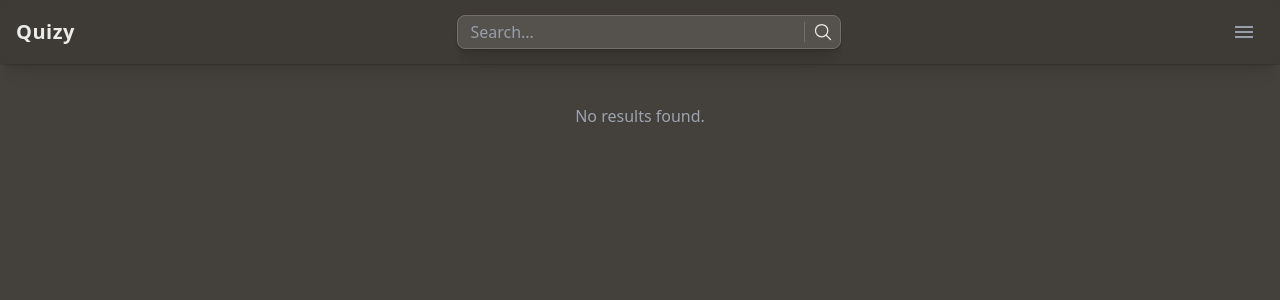
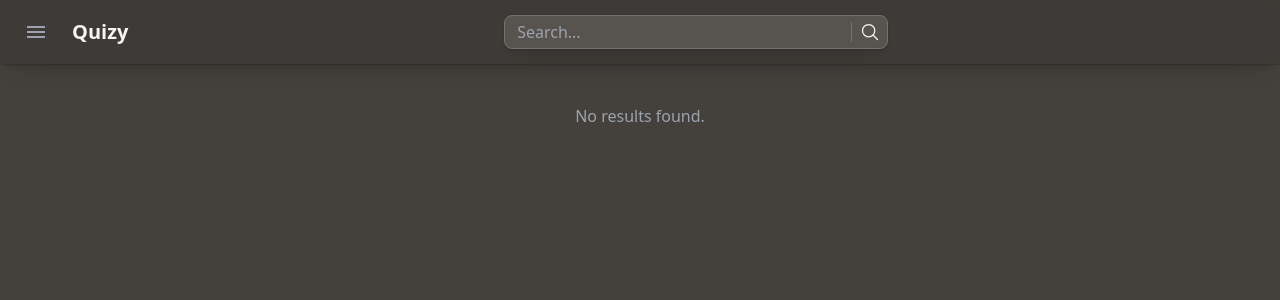
Before and after one commit to tomerab1/quizy, a React (Vite) app in the folder frontend/: page / in a window 1280 px wide. Shown: the top 300 px of the page. Built offline with nearby package versions, Linux system fonts and the light colour scheme.

Commit message:
Refactoring, added a drawer menu instead of the drop down

```diff
--- /dev/null
+++ b/frontend/src/cmps/menu/DrawerMenu.tsx
@@ -0,0 +1,53 @@
+import { IoMdMenu } from "react-icons/io";
+import Menu from "./Menu";
+import MenuItems from "./MenuItems";
+import MenuItem from "./MenuItem";
+import React from "react";
+
+interface DropDownMenuProps {
+  isMenuOpen: boolean;
+  menuRef: React.RefObject<HTMLDivElement>;
+  onOpenMenu: () => void;
+  items: { label: string; href?: string; icon?: React.ReactElement }[];
+}
+
+export default function DropDownMenu({
+  items,
+  isMenuOpen,
+  menuRef,
+  onOpenMenu,
+}: DropDownMenuProps) {
+  return (
+    <Menu menuRef={menuRef}>
+      <button
+        type="button"
+        onClick={onOpenMenu}
+        className={`flex items-center justify-center p-2 text-gray-400 focus:outline-none ${isMenuOpen ? "translate-x-16 transition-all duration-300" : ""}`}
+      >
+        <IoMdMenu className="h-6 w-6" />
+      </button>
+
+      <div
+        className={`absolute left-0 top-full h-screen w-56 transform bg-stone-800/20 shadow-customCard transition-all duration-300 ease-in-out ${
+          isMenuOpen
+            ? "translate-x-0 overflow-visible opacity-100"
+            : "-translate-x-full overflow-hidden opacity-0"
+        }`}
+      >
+        <MenuItems isOpen={isMenuOpen}>
+          {items.map((item, i) => (
+            <MenuItem
+              key={i}
+              className="px-5 py-4 font-semibold text-stone-300"
+            >
+              <div className="flex items-center">
+                {item.icon}
+                <a href={item.href || "#"}>{item.label}</a>
+              </div>
+            </MenuItem>
+          ))}
+        </MenuItems>
+      </div>
+    </Menu>
+  );
+}
--- a/frontend/src/cmps/menu/DropDownMenu.tsx
+++ /dev/null
@@ -1,71 +0,0 @@
-import { IoMdMenu } from "react-icons/io";
-import Menu from "./Menu";
-import { IoClose } from "react-icons/io5";
-import MenuItems from "./MenuItems";
-import MenuItem from "./MenuItem";
-import { useEffect, useRef, useState } from "react";
-
-interface DropDownMenuProps {
-  items: { label: string; href?: string }[];
-}
-
-export default function DropDownMenu({ items }: DropDownMenuProps) {
-  const [isMenuOpen, setIsMenuOpen] = useState<boolean>(false);
-  const menuRef = useRef<HTMLDivElement>(null);
-
-  const onOpenMenu = () => {
-    setIsMenuOpen((prev) => !prev);
-  };
-
-  useEffect(() => {
-    const handleClickOutside = (event: MouseEvent) => {
-      if (menuRef.current && !menuRef.current.contains(event.target as Node)) {
-        setIsMenuOpen(false);
-      }
-    };
-
-    if (isMenuOpen) {
-      document.addEventListener("mousedown", handleClickOutside);
-    }
-
-    return () => {
-      document.removeEventListener("mousedown", handleClickOutside);
-    };
-  }, [isMenuOpen]);
-
-  return (
-    <Menu menuRef={menuRef}>
-      <button
-        type="button"
-        onClick={onOpenMenu}
-        className="flex items-center justify-center p-2 text-gray-400 focus:outline-none"
-      >
-        <span
-          className={`transition-transform duration-300 ease-in ${
-            isMenuOpen ? "rotate-90" : "rotate-0"
-          }`}
-        >
-          {!isMenuOpen ? (
-            <IoMdMenu className="h-6 w-6" />
-          ) : (
-            <IoClose className="h-6 w-6" />
-          )}
-        </span>
-      </button>
-
-      <MenuItems
-        isOpen={isMenuOpen}
-        className={`absolute right-0 mr-5 mt-1 w-48 rounded-md bg-stone-600 py-1 shadow-customCard ${isMenuOpen ? "opacity-85" : ""}`}
-      >
-        {items.map((item, i) => (
-          <MenuItem
-            key={i}
-            className="mx-2 border-b border-stone-500 pb-5 pl-3 pt-2 font-sans text-stone-100 last:border-0 hover:cursor-pointer hover:text-stone-300"
-          >
-            <a href={item.href || "#"}>{item.label}</a>
-          </MenuItem>
-        ))}
-      </MenuItems>
-    </Menu>
-  );
-}
--- a/frontend/src/cmps/menu/Menu.tsx
+++ b/frontend/src/cmps/menu/Menu.tsx
@@ -1,4 +1,4 @@
-import React, { useEffect } from "react";
+import React from "react";
 
 interface MenuProps {
   children: React.ReactNode;
@@ -7,10 +7,6 @@ interface MenuProps {
 }
 
 export default function Menu({ children, className, menuRef }: MenuProps) {
-  useEffect(() => {
-    console.log(menuRef);
-  }, []);
-
   return (
     <div ref={menuRef} className={className || ""}>
       {children}
--- a/frontend/src/cmps/menu/MenuItems.tsx
+++ b/frontend/src/cmps/menu/MenuItems.tsx
@@ -2,14 +2,9 @@ import React from "react";
 
 interface MenuItemsProps {
   children: React.ReactNode;
-  className?: string;
   isOpen: boolean;
 }
 
-export default function MenuItems({
-  children,
-  className,
-  isOpen,
-}: MenuItemsProps) {
-  return isOpen ? <div className={className || ""}>{children}</div> : null;
+export default function MenuItems({ children, isOpen }: MenuItemsProps) {
+  return isOpen ? <div>{children}</div> : null;
 }
--- a/frontend/src/cmps/nav/NavBar.tsx
+++ b/frontend/src/cmps/nav/NavBar.tsx
@@ -1,31 +1,52 @@
-import React, { useEffect, useRef, useState } from "react";
 import Title from "./Title";
-import DropDownMenu from "../menu/DropDownMenu";
 import SearchBar from "../search/SearchBar";
+import DrawerMenu from "../menu/DrawerMenu";
+import { CgProfile } from "react-icons/cg";
+import { CiSettings } from "react-icons/ci";
+import { GoSignOut } from "react-icons/go";
 
 interface NavBarProps {
+  isMenuOpen: boolean;
+  menuRef: React.RefObject<HTMLDivElement>;
+  onOpenMenu: () => void;
   onKeyDown: (ev: React.ChangeEvent<HTMLInputElement>) => void;
   onSearch: () => void;
   onSubmit: (ev: React.SyntheticEvent<HTMLFormElement>) => void;
 }
 
-export default function NavBar({ onKeyDown, onSearch, onSubmit }: NavBarProps) {
+export default function NavBar({
+  onKeyDown,
+  onSearch,
+  onSubmit,
+  onOpenMenu,
+  isMenuOpen,
+  menuRef,
+}: NavBarProps) {
   return (
-    <nav className="sticky top-0 z-50 flex h-16 items-center bg-stone-800/20 px-4 opacity-95 shadow-custom backdrop-blur-sm">
-      <Title title="Quizy" />
+    <nav className="sticky top-0 z-[999] flex h-16 items-center bg-stone-800/20 px-4 shadow-custom backdrop-blur-sm">
+      <DrawerMenu
+        isMenuOpen={isMenuOpen}
+        onOpenMenu={onOpenMenu}
+        menuRef={menuRef}
+        items={[
+          {
+            label: "Profile",
+            icon: <CgProfile className="mr-2" />,
+          },
+          { label: "Settings", icon: <CiSettings className="mr-2" /> },
+          { label: "Sign-out", icon: <GoSignOut className="mr-2" /> },
+        ]}
+      />
+      <Title
+        title="Quizy"
+        className={`${isMenuOpen ? "translate-x-44 transition-all duration-300" : ""}`}
+      />
+
       <SearchBar
         onChange={onKeyDown}
         onSearch={onSearch}
         onSubmit={onSubmit}
-        className="relative m-auto flex items-center"
-      />
-
-      <DropDownMenu
-        items={[
-          { label: "Profile" },
-          { label: "Settings" },
-          { label: "Sign-out" },
-        ]}
+        className="relative m-auto flex items-center opacity-100"
       />
     </nav>
   );
--- a/frontend/src/cmps/nav/Title.tsx
+++ b/frontend/src/cmps/nav/Title.tsx
@@ -1,11 +1,14 @@
 interface TitleProp {
   title: string;
   emoji?: string;
+  className?: string;
 }
 
-export default function Title({ title, emoji }: TitleProp) {
+export default function Title({ title, emoji, className }: TitleProp) {
   return (
-    <span className="flex items-center gap-2 font-sans text-xl font-bold tracking-wide text-stone-100">
+    <span
+      className={`ml-4 font-sans text-xl font-bold text-stone-100 ${className || ""}`}
+    >
       {title} {emoji || ""}
     </span>
   );
--- a/frontend/src/pages/Home.tsx
+++ b/frontend/src/pages/Home.tsx
@@ -1,4 +1,4 @@
-import { useState } from "react";
+import React, { useEffect, useRef, useState } from "react";
 import NavBar from "../cmps/nav/NavBar";
 import { search } from "../services/mocks/mock-search-result";
 import { SearchQuery, SearchResults } from "../models/search/search-result";
@@ -9,6 +9,28 @@ import SearchResultCard from "../cmps/search/SearchResultCard";
 export default function Home() {
   const [searchQuery, setSearchQuery] = useState<string>("");
   const [searchResults, setSearchResults] = useState<SearchResults>([]);
+  const [isMenuOpen, setIsMenuOpen] = useState<boolean>(false);
+  const menuRef = useRef<HTMLDivElement>(null);
+
+  useEffect(() => {
+    const handleClickOutside = (event: MouseEvent) => {
+      if (menuRef.current && !menuRef.current.contains(event.target as Node)) {
+        setIsMenuOpen(false);
+      }
+    };
+
+    if (isMenuOpen) {
+      document.addEventListener("mousedown", handleClickOutside);
+    }
+
+    return () => {
+      document.removeEventListener("mousedown", handleClickOutside);
+    };
+  }, [isMenuOpen]);
+
+  const onOpenMenu = () => {
+    setIsMenuOpen((prev) => !prev);
+  };
 
   const handleKeyDown = (ev: React.ChangeEvent<HTMLInputElement>) => {
     setSearchQuery(ev.target.value);
@@ -26,18 +48,24 @@ export default function Home() {
   return (
     <>
       <NavBar
+        isMenuOpen={isMenuOpen}
+        menuRef={menuRef}
+        onOpenMenu={onOpenMenu}
         onKeyDown={handleKeyDown}
         onSearch={handleSearch}
         onSubmit={handleSubmit}
       />
 
+      <div
+        className={`${isMenuOpen ? "ml-60 blur-sm transition-all duration-300" : ""}`}
+      >
         {searchResults.length > 0 ? (
           <div className="flex flex-wrap justify-center gap-6 p-6">
             <QuizletList>
               {searchResults.map((res) => (
                 <QuizletListItem
                   key={res.title}
-                className="shadow-customCard mt-5 overflow-hidden rounded-lg bg-stone-700/20 p-4 text-white transition-transform duration-300 hover:scale-105"
+                  className="mt-5 overflow-hidden rounded-lg bg-stone-700/20 p-4 text-white shadow-customCard transition-transform duration-300 hover:scale-105"
                 >
                   <SearchResultCard
                     title={res.title}
@@ -53,6 +81,7 @@ export default function Home() {
         ) : (
           <p className="mt-10 text-center text-gray-400">No results found.</p>
         )}
+      </div>
     </>
   );
 }
```
Lines whose indentation alone changed are shown as unchanged.
